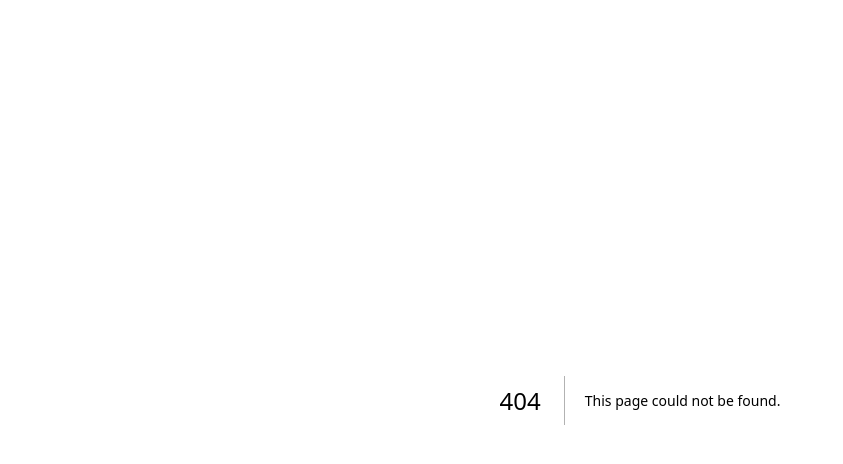
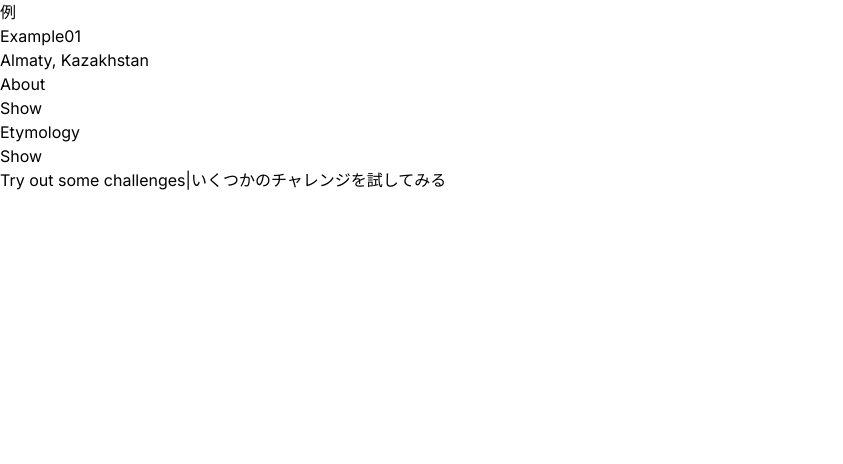
Before and after one commit to ai-biz20-sasaki/learn-react, a Next.js app: page /managing-state/sharing-state-between-components in a window 1280 px wide. Before the commit this address had no page. Shown: the top 464 px of the page, without its empty margins (0-843 px from the left). Built offline with nearby package versions, Linux system fonts and the light colour scheme.

Commit message:
Add managing-state/sharing-state-between-components/example01

```diff
--- /dev/null
+++ b/src/app/managing-state/sharing-state-between-components/example01.tsx
@@ -0,0 +1,32 @@
+"use client"
+import { useState } from 'react';
+
+function Panel({ title, children }) {
+  const [isActive, setIsActive] = useState(false);
+  return (
+    <section className="panel">
+      <h3>{title}</h3>
+      {isActive ? (
+        <p>{children}</p>
+      ) : (
+        <button onClick={() => setIsActive(true)}>
+          Show
+        </button>
+      )}
+    </section>
+  );
+}
+
+export default function Accordion() {
+  return (
+    <>
+      <h2>Almaty, Kazakhstan</h2>
+      <Panel title="About">
+        With a population of about 2 million, Almaty is Kazakhstan's largest city. From 1929 to 1997, it was its capital city.
+      </Panel>
+      <Panel title="Etymology">
+        The name comes from <span lang="kk-KZ">алма</span>, the Kazakh word for "apple" and is often translated as "full of apples". In fact, the region surrounding Almaty is thought to be the ancestral home of the apple, and the wild <i lang="la">Malus sieversii</i> is considered a likely candidate for the ancestor of the modern domestic apple.
+      </Panel>
+    </>
+  );
+}
--- /dev/null
+++ b/src/app/managing-state/sharing-state-between-components/page.tsx
@@ -0,0 +1,36 @@
+//https://react.dev/learn/sharing-state-between-components#challenges
+//https://react.dev/learn/sharing-state-between-components
+import Link from 'next/link'
+import Example01 from './example01'
+//import Challenge01 from './challenge01'
+//import Challenge02 from './challenge02'
+//import Challenge03 from './challenge03'
+
+export default function Page() {
+  return (
+    <div>
+      <h2>
+        <a
+          className=""
+          href="https://react.dev/learn/sharing-state-between-components"
+          target="_blank"
+          rel="noopener noreferrer"
+        >
+          例
+        </a>
+      </h2>
+      <h3>Example01</h3>
+      <Example01 />
+      <h2>
+        <a
+          className=""
+          href="https://react.dev/learn/reacting-to-input-with-state#challenges"
+          target="_blank"
+          rel="noopener noreferrer"
+        >
+          Try out some challenges|いくつかのチャレンジを試してみる
+        </a>
+      </h2>
+    </div>
+  )
+}
--- a/src/app/page.tsx
+++ b/src/app/page.tsx
@@ -69,7 +69,7 @@ export default function Home() {
           </Link>
         </li>
         <li>
-          <Link href="/managing-state/reacting-to-input-with-state">
+          <Link href="/managing-state/sharing-state-between-components">
             Sharing State Between Components|コンポーネント間での状態の共有
           </Link>
         </li>
```
